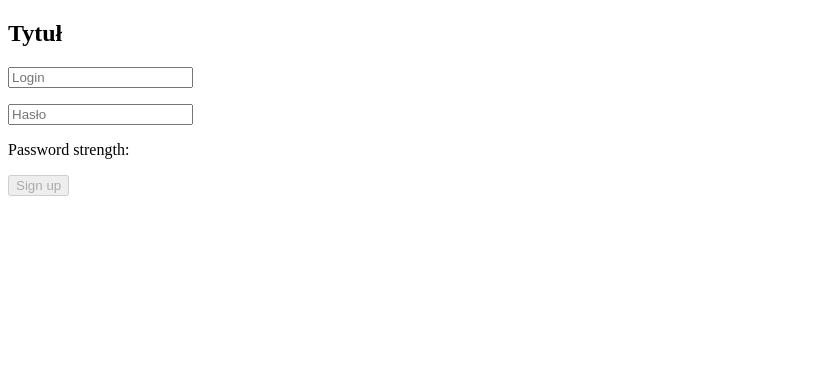
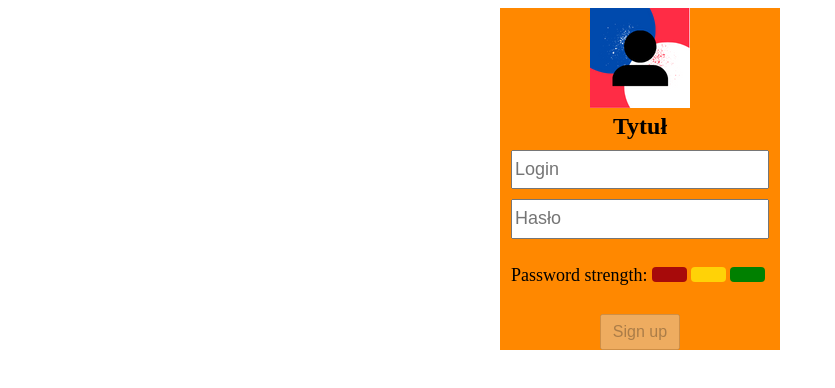
Before and after one commit to Keslava-PL/registration-panel, a plain HTML site: page index.html in a window 1280 px wide. Shown: the whole page, without its empty margins (0-835 px from the left). Drawn offline with Linux system fonts and the light colour scheme.

Commit message:
Added main.js, css, html and library with image- all done

```diff
--- a/index.html
+++ b/index.html
@@ -3,29 +3,31 @@
   <head>
     <meta charset="UTF-8" />
     <title>Registration Panel</title>
-    <link rel="stylesheet" href="style.css">
+    <link rel="stylesheet" href="style.css" />
     <style></style>
   </head>
   <body>
-    <article>
-      <h1>Tytuł</h1>
-      <p>
-        <input id="login" placeholder="Login">
-      </p>
-      <p>
-        <input id="password" placeholder="Hasło">
-      </p>
-      <p>
-        <label>Password strength: </label>
-        <button id="strenghtenButton"></button>
-        <button id="strenghtenButton2"></button>
-        <button id="strenghtenButton3"></button>
-      </p>
-      <p>
-        <button id="signUpButton">Sign up</button>
-      </p>
+    <div class="container">
+      <main class="main">
+        <div class="logoContainer">
+          <img src="./library/signUpIcon.png" alt="image" />
+        </div>
+        <h1 class="title">Tytuł</h1>
+        <div class="registrationPanel">
+          <input id="login" placeholder="Login" />
 
-    </article>
-   <script src="./main.js"></script>
+          <input id="password" placeholder="Hasło" />
+
+          <p class="strenghtenButtonContainer">
+            <label id="strenghtLabel">Password strength: </label>
+            <button class="strenghtButton" id="strenghtenButton"></button>
+            <button class="strenghtButton" id="strenghtenButton2"></button>
+            <button class="strenghtButton" id="strenghtenButton3"></button>
+          </p>
+          <button id="signUpButton">Sign up</button>
+        </div>
+      </main>
+    </div>
+    <script src="./main.js"></script>
   </body>
 </html>
--- a/main.js
+++ b/main.js
@@ -7,9 +7,9 @@ const sUButton3 = document.querySelector('#strenghtenButton3');
 const signUpButton =document.querySelector('#signUpButton');
 
 signUpButton.setAttribute('disabled','');
-sUButton.setAttribute('hidden','');
-sUButton2.setAttribute('hidden','');
-sUButton3.setAttribute('hidden','');
+//sUButton.setAttribute('hidden','');
+//sUButton2.setAttribute('hidden','');
+//sUButton3.setAttribute('hidden','');
 
 function checkPassword(password){
 
@@ -22,27 +22,40 @@ function checkPassword(password){
       sUButton2.removeAttribute('hidden','');
       sUButton3.removeAttribute('hidden','');
   }
-  else if(password.length >= 8
-    && password.length <12
+  else if(password.length > 7
+    && password.length < 12
     && upperCase === true){
 
       sUButton.removeAttribute('hidden','');
       sUButton2.removeAttribute('hidden','');
+      sUButton3.setAttribute('hidden','');
+  }
+  else if(password.length === 0){
+    sUButton.setAttribute('hidden','');
+    sUButton2.setAttribute('hidden','');
+    sUButton3.setAttribute('hidden','');
   }
   else{
 
     sUButton.removeAttribute('hidden','');
+    sUButton2.setAttribute('hidden','');
+    sUButton3.setAttribute('hidden','');
   }
 }
 function upperCaseCheck (pass){
-  return /[a-z]/.test(pass) && /[A-Z]/.test(pass);
+  return  /[A-Z]/.test(pass);
 }
 
 function digitCheck(pass){
   return /[1-9]/.test(pass);
 }
 
-if(loginInput.value.length>0 && passwordInput.value.length>0){
-  checkPassword(passwordInput.value);
-  signUpButton.removeAttribute('disabled','');
-}
+
+
+passwordInput.addEventListener("input", function(){
+    if(loginInput.value.length>0 && passwordInput.value.length>0){
+        checkPassword(passwordInput.value);
+        signUpButton.removeAttribute('disabled','');
+      }
+
+})
--- a/style.css
+++ b/style.css
@@ -1,21 +1,84 @@
-#strenghtenButton{
+#strenghtenButton {
   max-width: 80 px;
   min-width: 80 px;
   max-height: 15px;
   min-height: 15px;
-    background-color: rgb(167, 10, 10);
-  }
-  #strenghtenButton2{
+  background-color: rgb(167, 10, 10);}
+#strenghtenButton2 {
   max-width: 80 px;
   min-width: 80 px;
   max-height: 15px;
   min-height: 15px;
   background-color: rgb(255, 210, 7);
 }
-  #strenghtenButton3{
+#strenghtenButton3 {
   max-width: 80 px;
   min-width: 80 px;
   max-height: 15px;
   min-height: 15px;
   background-color: green;
 }
+.container {
+  margin: 0 auto;
+}
+.main {
+
+  max-width: 400px;
+  max-height: 400px;
+  margin: 0 auto;
+  width: 280px;
+  background-color: rgb(255, 136, 0);
+}
+.title {
+  font-size: 24px;
+  margin: 0 auto;
+  text-align: center;
+  width: 100px;
+  margin-bottom: 10px;
+}
+.logoContainer {
+  height: 100px;
+  width: 100px;
+  margin: 5px auto 5px;
+  margin-top: 5px;
+}
+.registrationPanel {
+
+  margin: 0 auto;
+
+  height: 200px;
+  max-height: 1000px;
+  display: grid;
+  justify-content: center;
+
+}
+
+#login {
+  width: 250px;
+  margin-bottom: 10px;
+  font-size: 18px;
+}
+#password {
+  width: 250px;
+  margin-bottom: 10px;
+  font-size: 18px;
+
+  top: 20%;
+  display: block;
+}
+#strenghtLabel {
+  font-size: 18px;
+
+  top: 30%;
+}
+.strenghtButton {
+  width: 35px;
+  border-radius: 4px;
+  border: none;
+}
+#signUpButton {
+  width: 80px;
+  text-align: center;
+  font-size: 16px;
+  margin: 0 auto;
+}
```
Also changed, not shown: library/signUpIcon.png (added). Lines whose indentation alone changed are shown as unchanged.
